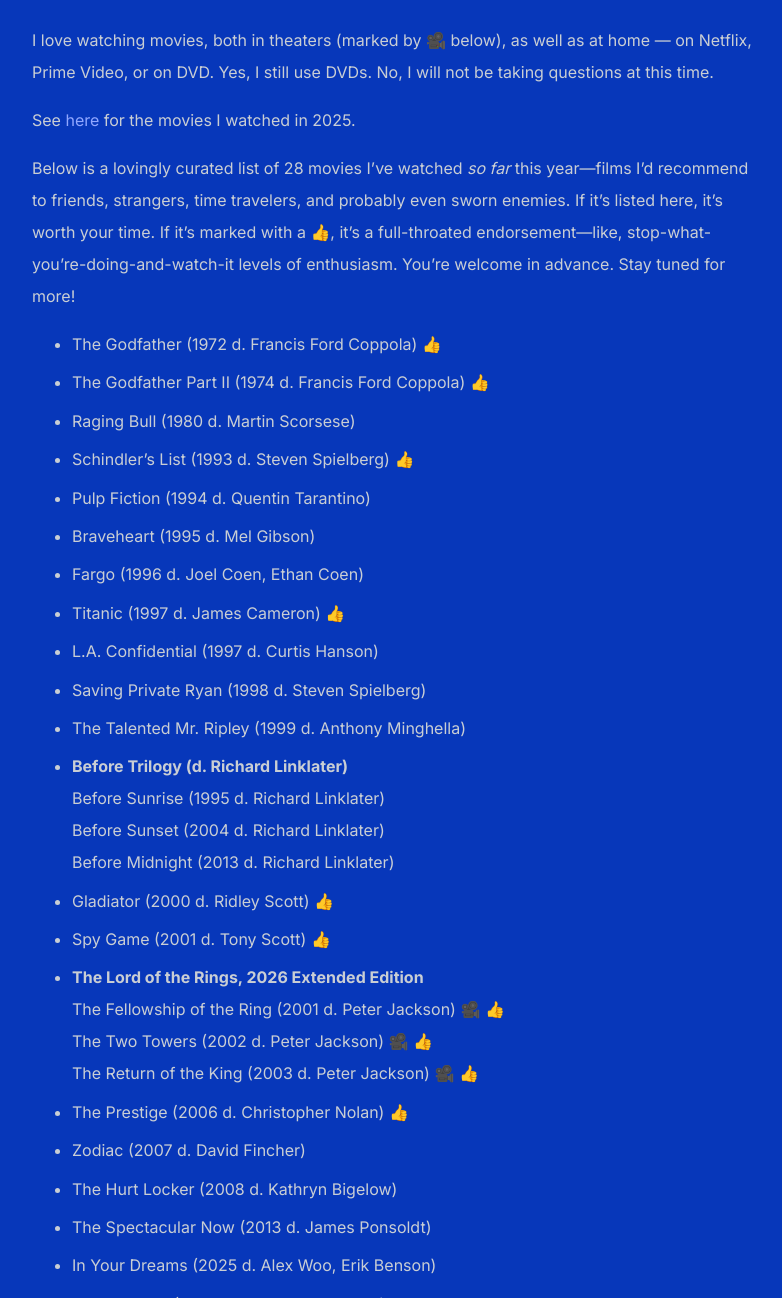
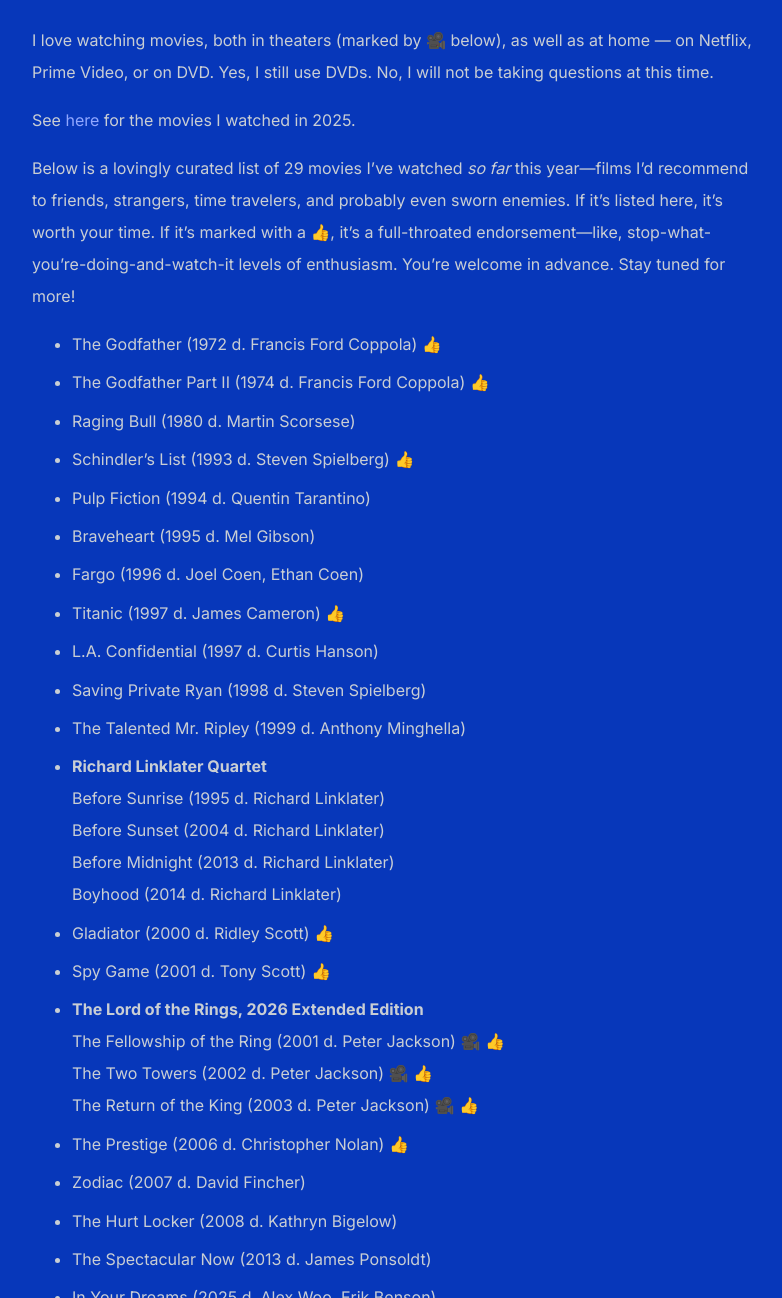
Before and after one commit to shihankanungo/shihankanungo.github.io, a Jekyll site: the page built from movies.md, in a window 1280 px wide and 1400 px high, scrolled down 898 px, cut to the strip 102-1400 px from the top of the window. Shown: the whole strip, without its empty margins (248-1030 px from the left). Built offline with Jekyll 4.4.1, drawn with Linux system fonts in a browser that asks for light colours; some of the changed text lies outside the part shown.

Commit message:
Update movies.md

```diff
--- a/movies.md
+++ b/movies.md
@@ -14,7 +14,7 @@
 
 See [here](https://shihankanungo.github.io/wrapped-2025#movies) for the movies I watched in 2025.
 
-Below is a lovingly curated list of 28 movies I've watched *so far* this year&mdash;films I'd recommend to friends, strangers, time travelers, and probably even sworn enemies. If it’s listed here, it’s worth your time. If it’s marked with a 👍, it's a full-throated endorsement&mdash;like, stop-what-you're-doing-and-watch-it levels of enthusiasm. You're welcome in advance. Stay tuned for more!
+Below is a lovingly curated list of 29 movies I've watched *so far* this year&mdash;films I'd recommend to friends, strangers, time travelers, and probably even sworn enemies. If it’s listed here, it’s worth your time. If it’s marked with a 👍, it's a full-throated endorsement&mdash;like, stop-what-you're-doing-and-watch-it levels of enthusiasm. You're welcome in advance. Stay tuned for more!
 
 - The Godfather (1972 d. Francis Ford Coppola) 👍
 - The Godfather Part II (1974 d. Francis Ford Coppola) 👍
@@ -27,10 +27,11 @@
 - L.A. Confidential (1997 d. Curtis Hanson)
 - Saving Private Ryan (1998 d. Steven Spielberg)
 - The Talented Mr. Ripley (1999 d. Anthony Minghella)
-- **Before Trilogy (d. Richard Linklater)** <br>
+- **Richard Linklater Quartet** <br>
   Before Sunrise (1995 d. Richard Linklater) <br>
   Before Sunset (2004 d. Richard Linklater) <br>
   Before Midnight (2013 d. Richard Linklater) <br>
+  Boyhood (2014 d. Richard Linklater) <br>
 - Gladiator (2000 d. Ridley Scott) 👍
 - Spy Game (2001 d. Tony Scott) 👍
 - **The Lord of the Rings, 2026 Extended Edition** <br>
```
Also changed, not shown: other parts of movies.md (+0 -1 lines).
